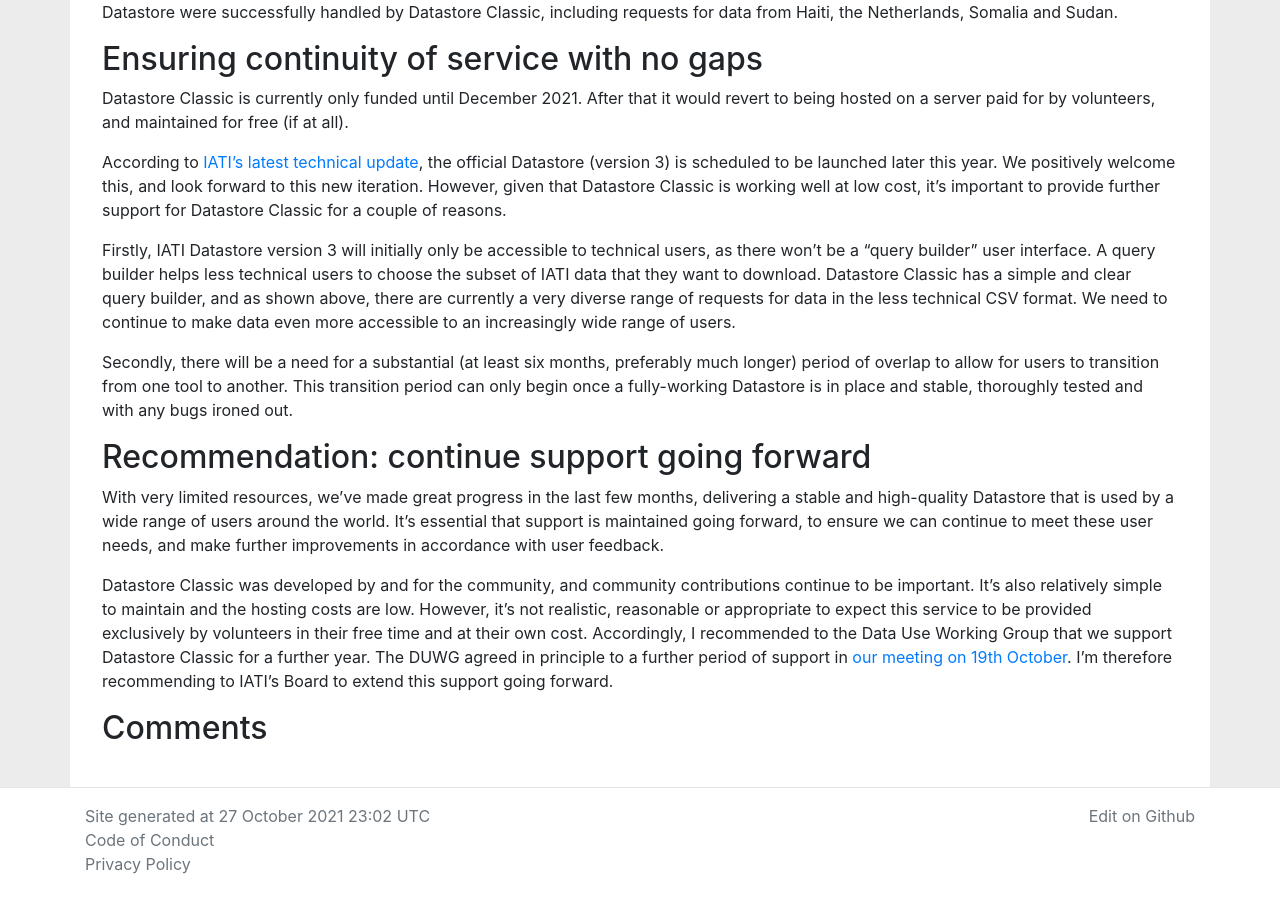
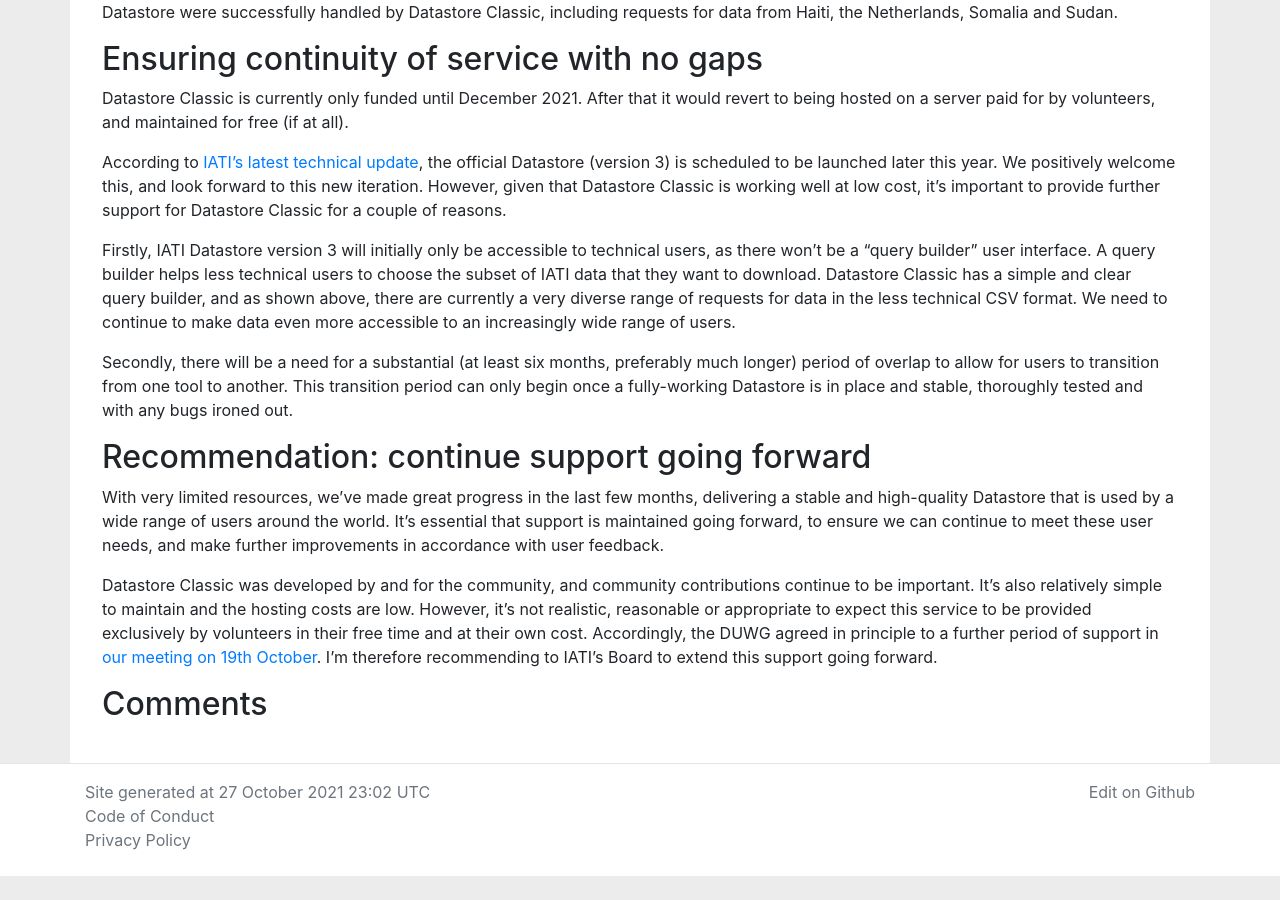
Before and after one commit to codeforIATI/codeforiati.github.io, a Jekyll site: the page built from _posts/2021-10-27-datastore-classic-building-on-progress.md, in a window 1280 px wide and 900 px high, scrolled down 1491 px. Built offline with Jekyll 4.4.1, drawn with Linux system fonts in a browser that asks for light colours; comment, search, counter and statistics services are not loaded; after the commit the page ends 2367 px from its top, so only the background shows below that.

Commit message:
Adjust text

```diff
--- a/_posts/2021-10-27-datastore-classic-building-on-progress.md
+++ b/_posts/2021-10-27-datastore-classic-building-on-progress.md
@@ -55,4 +55,4 @@
 
 With very limited resources, we’ve made great progress in the last few months, delivering a stable and high-quality Datastore that is used by a wide range of users around the world. It’s essential that support is maintained going forward, to ensure we can continue to meet these user needs, and make further improvements in accordance with user feedback.
 
-Datastore Classic was developed by and for the community, and community contributions continue to be important. It’s also relatively simple to maintain and the hosting costs are low. However, it’s not realistic, reasonable or appropriate to expect this service to be provided exclusively by volunteers in their free time and at their own cost. Accordingly, I recommended to the Data Use Working Group that we support Datastore Classic for a further year. The DUWG agreed in principle to a further period of support in [our meeting on 19th October](https://iaticonnect.org/group/25/event/data-use-working-group-meeting-19-october-2021). I’m therefore recommending to IATI's Board to extend this support going forward.
+Datastore Classic was developed by and for the community, and community contributions continue to be important. It’s also relatively simple to maintain and the hosting costs are low. However, it’s not realistic, reasonable or appropriate to expect this service to be provided exclusively by volunteers in their free time and at their own cost. Accordingly, the DUWG agreed in principle to a further period of support in [our meeting on 19th October](https://iaticonnect.org/group/25/event/data-use-working-group-meeting-19-october-2021). I’m therefore recommending to IATI's Board to extend this support going forward.
```
